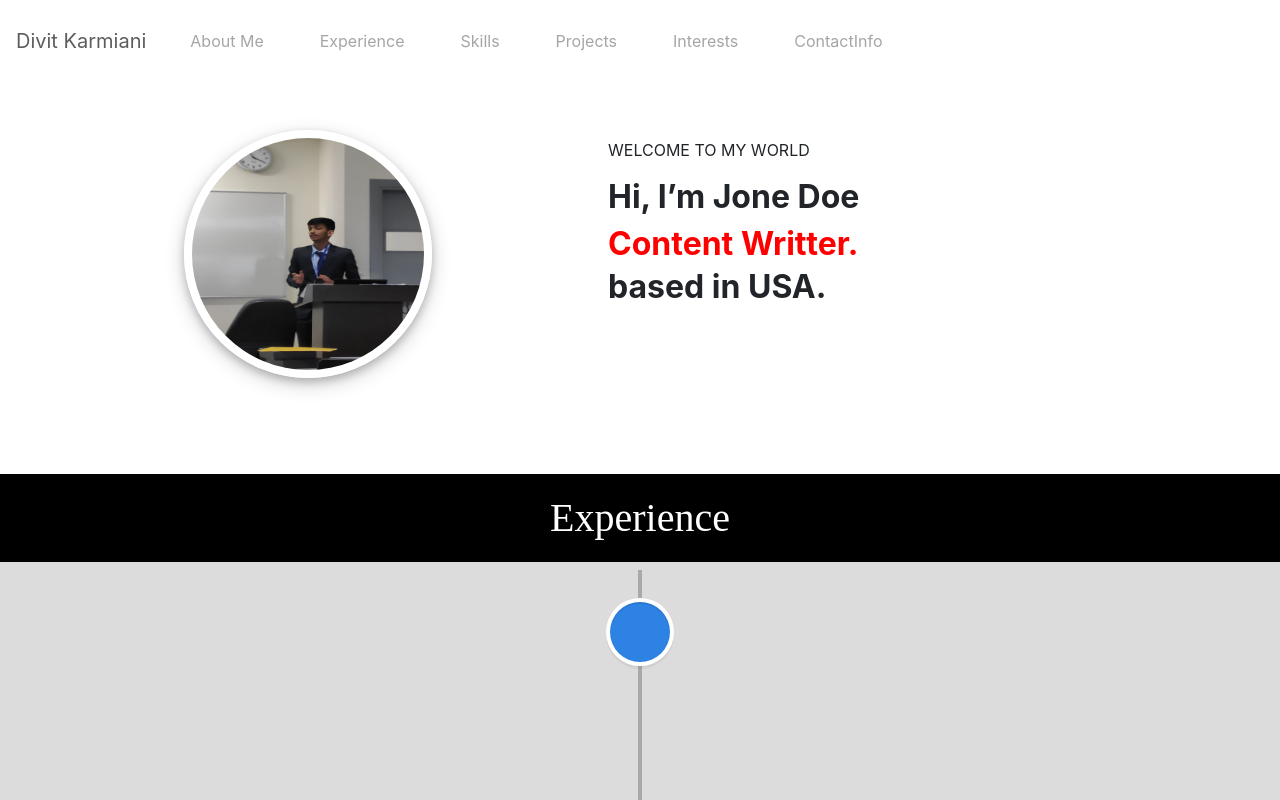
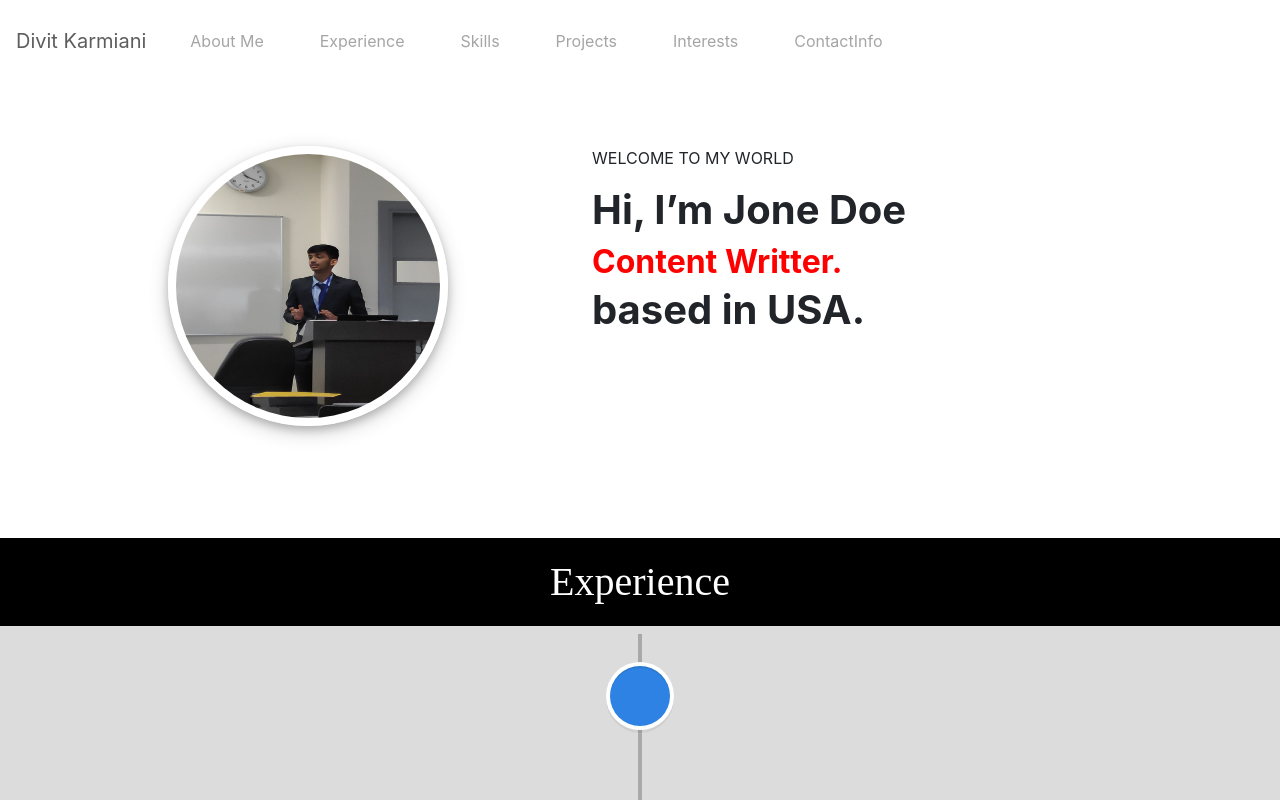
Before and after one commit to Pranay-mate/Divit, a React (Create React App) app: page / in a window 1280 px wide. Shown: the top 800 px of the page. Built offline with nearby package versions, Linux system fonts and the light colour scheme.

Commit message:
chatbot completed

```diff
--- a/src/css/AboutMe.css
+++ b/src/css/AboutMe.css
@@ -1,12 +1,12 @@
 .AboutMe{
   padding: 1em 1em;
-  margin-bottom: 5em;
+  margin-bottom: 6em;
 }
 .mine{
 border: 0.5em solid white;
-height: calc(15em + 1vh);
-width: calc(15em + 1vh);
-margin-top: calc(1.5em + 1vh);
+height: calc(17em + 1vh);
+width: calc(17em + 1vh);
+margin-top: calc(2.5em + 1vh);
 
 box-shadow: 0 4px 8px 0 rgba(0, 0, 0, 0.2), 0 6px 20px 0 rgba(0, 0, 0, 0.19);
 }
@@ -16,12 +16,12 @@ box-shadow: 0 4px 8px 0 rgba(0, 0, 0, 0.2), 0 6px 20px 0 rgba(0, 0, 0, 0.19);
   margin-top: 1em;
 }
 .AboutText{
-  margin-top:  2.5em;
-  margin-left:  3em;
+  margin-top:  3em;
+  margin-left:  2em;
 }
 .AboutText h1{
   font-weight: bold;
-  font-size: 2em;
+  font-size: calc(2em + 1vh);
 
 }
 .AboutText span{
```
